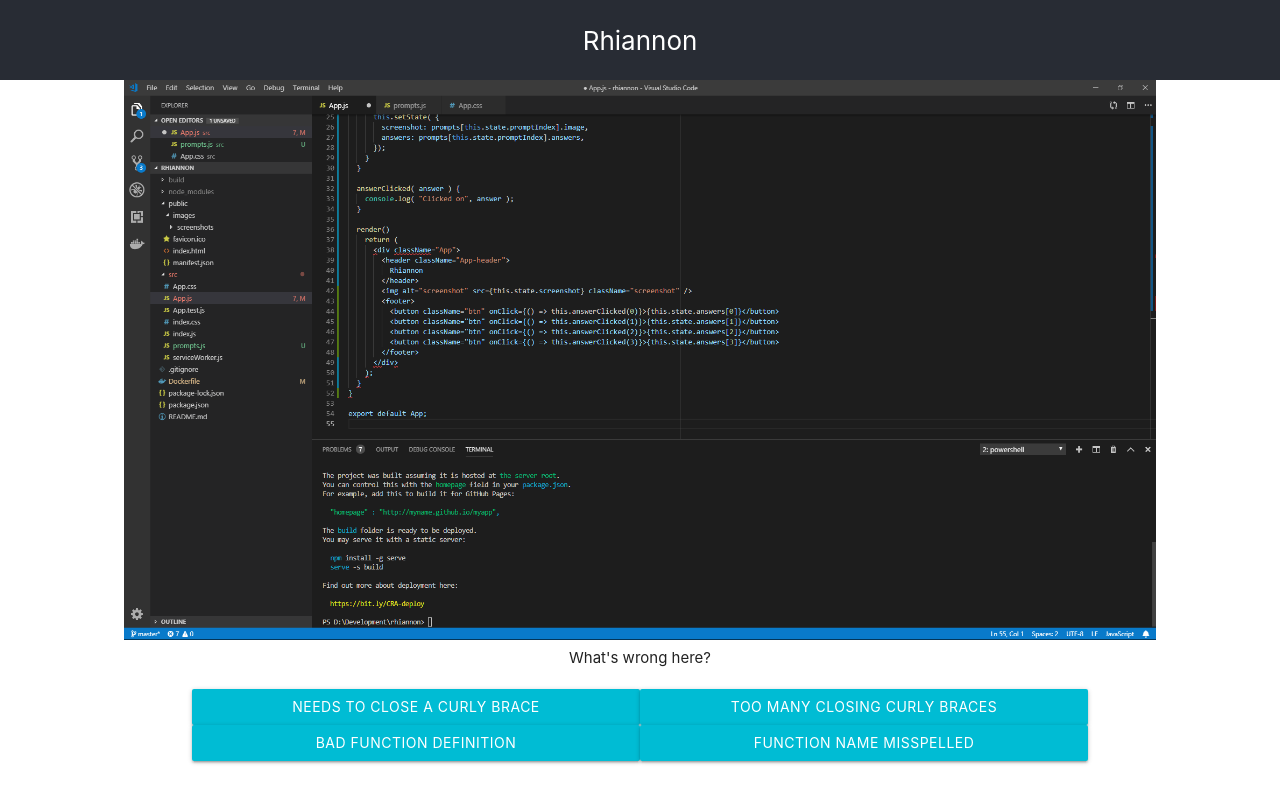
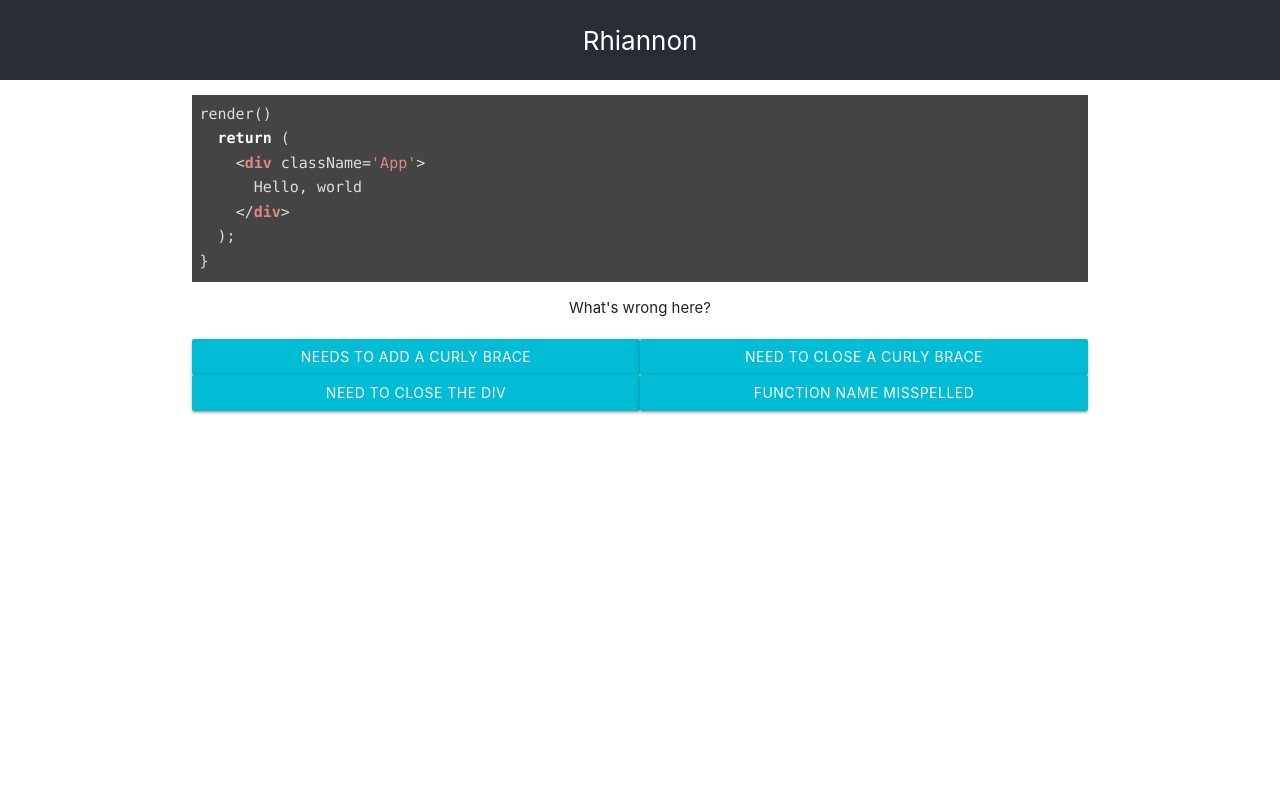
Before and after one commit to BrentNewhall/rhiannon, a React (Create React App) app: page / in a window 1280 px wide. Shown: the top 802 px of the page. Built offline with nearby package versions, Linux system fonts and the light colour scheme.

Commit message:
Add syntax highlighter; switch to text code

```diff
--- a/package.json
+++ b/package.json
@@ -7,6 +7,7 @@
     "react": "^16.8.6",
     "react-dom": "^16.8.6",
     "react-scripts": "3.0.1",
+    "react-syntax-highlighter": "^10.2.1",
     "typescript": "^3.4.5"
   },
   "scripts": {
--- a/src/App.css
+++ b/src/App.css
@@ -17,6 +17,10 @@
   height: 70vh;
 }
 
+.code {
+  text-align: left;
+}
+
 footer {
   height: 20vh;
 }
--- a/src/App.js
+++ b/src/App.js
@@ -1,5 +1,7 @@
 import React, { Component } from 'react';
 import './App.css';
+import SyntaxHighlighter from 'react-syntax-highlighter';
+import { dark } from 'react-syntax-highlighter/dist/esm/styles/hljs';
 
 import prompts from './prompts';
 
@@ -14,6 +16,7 @@
       buttonColor: ['cyan','cyan','cyan','cyan'],
       correctAnswer: 0,
       question: "",
+      code: "",
     }
     this.setPrompt = this.setPrompt.bind( this );
     this.nextPrompt = this.nextPrompt.bind( this );
@@ -29,6 +32,7 @@
       this.setState( {
         promptIndex: newIndex,
         screenshot: 'images/screenshots/' + prompts[newIndex].image,
+        code: prompts[newIndex].code,
         answers: prompts[newIndex].answers,
         correctAnswer: prompts[newIndex].correctAnswer,
         buttonColor: ['cyan','cyan','cyan','cyan'],
@@ -84,7 +88,10 @@
         <header className="App-header">
           Rhiannon
         </header>
-        <img alt="screenshot" src={this.state.screenshot} className="screenshot" />
+        {/* <img alt="screenshot" src={this.state.screenshot} className="screenshot" /> */}
+        <div className="container code">
+          <SyntaxHighlighter language='javascript' style={dark}>{this.state.code}</SyntaxHighlighter>
+        </div>
         <footer className="container">
         <div className="row">
           <div className="col m12 question">
--- a/src/prompts.js
+++ b/src/prompts.js
@@ -1,16 +1,18 @@
 export const prompts = [
     {
         image: 'screenshot0.png',
+        code: "render()\n  return (\n    <div className='App'>\n      Hello, world\n    </div>\n  );\n}",
         answers: [
-            'Needs to close a curly brace',
-            'Too many closing curly braces',
-            'Bad function definition',
+            'Needs to add a curly brace',
+            'Need to close a curly brace',
+            'Need to close the div',
             'Function name misspelled',
         ],
         correctAnswer: 0,
     },
     {
         image: 'screenshot1.png',
+        code: "employee = {\n  firstName: 'Alan',\n  lastName: 'Davies'\n  phoneNumber: '301-248-9325',\n  birthDate: '1972-03-28'\n}",
         answers: [
             'Needs to close a curly brace',
             'Too many closing curly braces',
```
Also changed, not shown: 1 other file (tests, documents, lock files or other folders).
